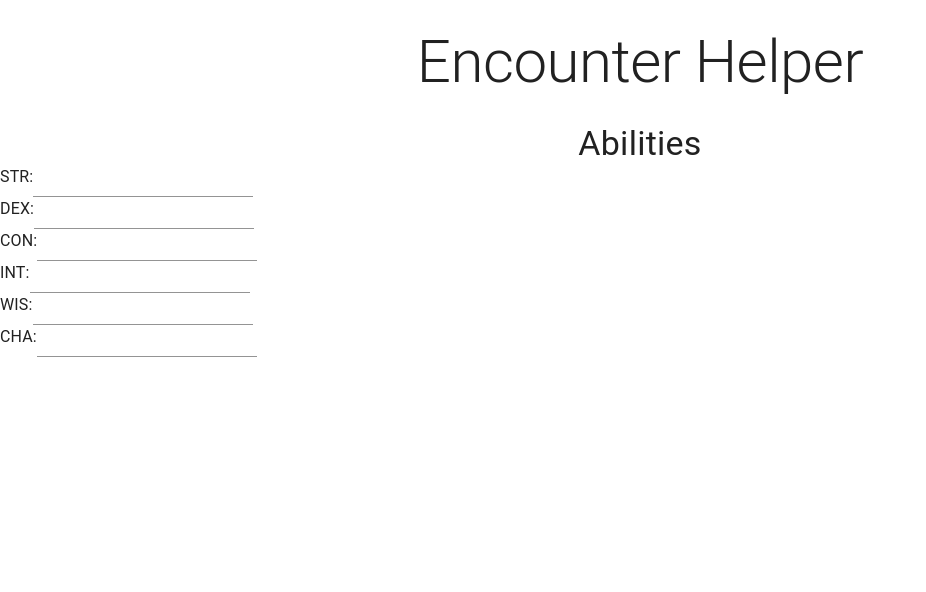
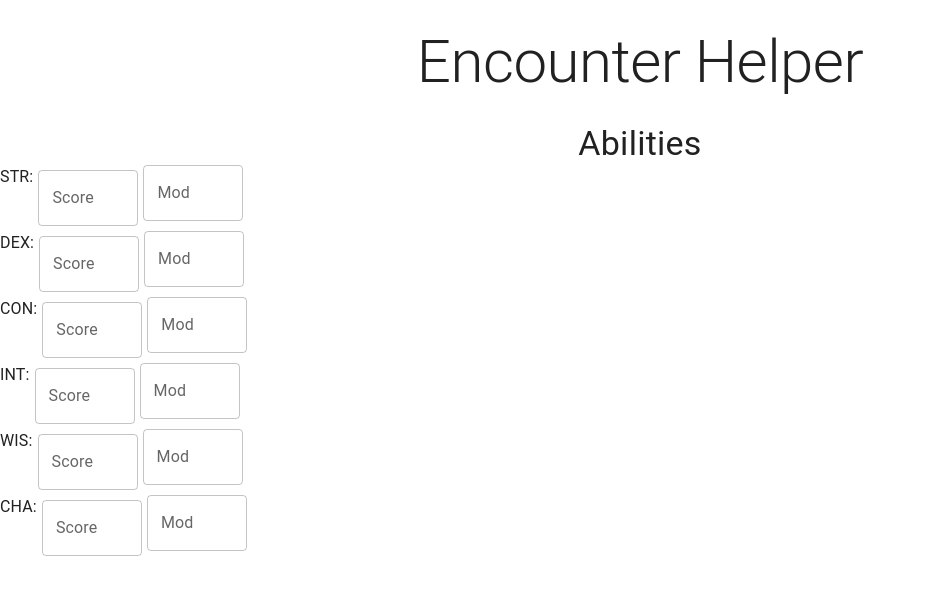
Before and after one commit to zlefler/encounter-helper, a React (Create React App) app: page / in a window 1280 px wide. Shown: the top 592 px of the page, without its empty margins (0-926 px from the left). Built offline with nearby package versions, Linux system fonts and the light colour scheme.

Commit message:
add abilities block, getting error when creating useState constants

```diff
--- a/src/components/StatBlock.js
+++ b/src/components/StatBlock.js
@@ -1,4 +1,5 @@
-import { Typography, Input } from '@mui/material';
+import { Typography, TextField } from '@mui/material';
+import useState from 'react';
 
 // con/str/dex/wis/cha/int
 // and those would propagate bonuses out to the other stuff
@@ -6,10 +7,24 @@ import { Typography, Input } from '@mui/material';
 //  all three saves, all the skills
 
 function StatBlock({ name }) {
+  //   const [score, setScore] = useState('');
+  //   const [mod, setMod] = useState('');
+
   return (
     <div style={{ display: 'flex', flexDirection: 'row' }}>
       <Typography>{name}:</Typography>
-      <Input variant="outlined">{name}</Input>
+      <TextField
+        // onChange={(e) => setScore(e.target.value)}
+        label="Score"
+        sx={{ width: '100px', margin: '5px' }}
+        // defaultValue={score}
+      />
+      <TextField
+        // onChange={(e) => setMod(e.target.value)}
+        label="Mod"
+        sx={{ width: '100px' }}
+        // defaultValue={mod}
+      />
     </div>
   );
 }
```
